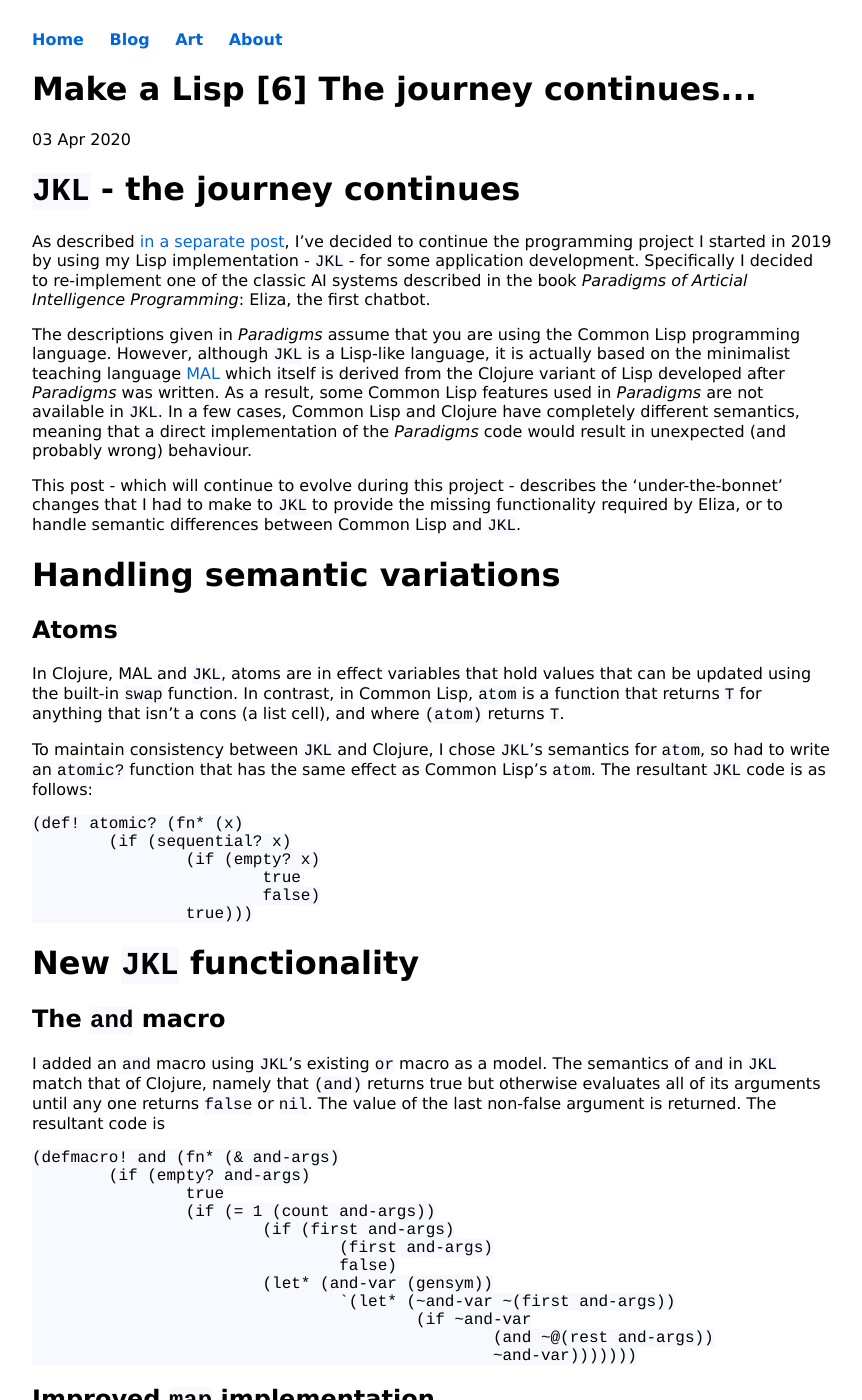
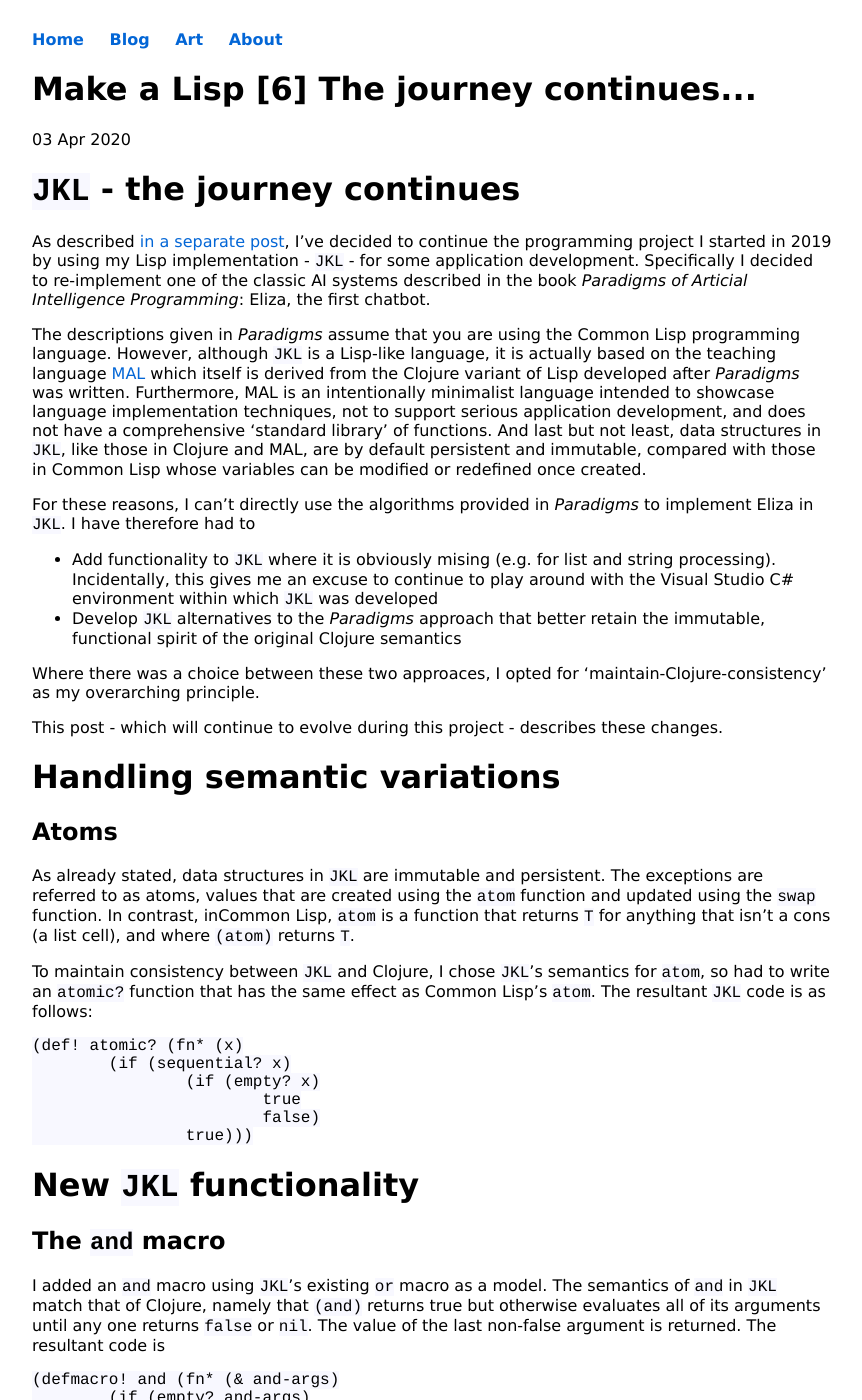
Before and after one commit to KineticLensman/KineticLensman.github.io, a Jekyll site: the page built from _posts/2020-04-03-Journey-continues.md, in a window 1280 px wide and 1400 px high. Shown: the whole window, without its empty margins (208-1070 px from the left). Built offline with Jekyll 4.4.1, drawn with Linux system fonts in a browser that asks for light colours.

Commit message:
Significant rewrite of intro

````diff
--- a/_posts/2020-04-03-Journey-continues.md
+++ b/_posts/2020-04-03-Journey-continues.md
@@ -8,15 +8,21 @@
 
 As described [in a separate post](https://www.non-kinetic-effects.co.uk/blog/2020/04/14/AI-Projects-Eliza), I've decided to continue the programming project I started in 2019 by using my Lisp implementation - `JKL` - for some application development. Specifically I decided to re-implement one of the classic AI systems described in the book *Paradigms of Articial Intelligence Programming*: Eliza, the first chatbot.
 
-The descriptions given in *Paradigms* assume that you are using the Common Lisp programming language. However, although `JKL` is a Lisp-like language, it is actually based on the minimalist teaching language [MAL](https://github.com/kanaka/mal/blob/master/process/guide.md) which itself is derived from the Clojure variant of Lisp developed after *Paradigms* was written. As a result, some Common Lisp features used in *Paradigms* are not available in `JKL`. In a few cases, Common Lisp and Clojure have completely different semantics, meaning that a direct implementation of the *Paradigms* code would result in unexpected (and probably wrong) behaviour.
+The descriptions given in *Paradigms* assume that you are using the Common Lisp programming language. However, although `JKL` is a Lisp-like language, it is actually based on the teaching language [MAL](https://github.com/kanaka/mal/blob/master/process/guide.md) which itself is derived from the Clojure variant of Lisp developed after *Paradigms* was written. Furthermore, MAL is an intentionally minimalist language intended to showcase language implementation techniques, not to support serious application development, and does not have a comprehensive 'standard library' of functions. And last but not least, data structures in `JKL`, like those in Clojure and MAL, are by default persistent and immutable, compared with those in Common Lisp whose variables can  be modified or redefined once created.
 
-This post - which will continue to evolve during this project - describes the 'under-the-bonnet' changes that I had to make to `JKL` to provide the missing functionality required by Eliza, or to handle semantic differences between Common Lisp and `JKL`.
+For these reasons, I can't directly use the algorithms provided in *Paradigms* to implement Eliza in `JKL`. I have therefore had to
+* Add functionality to `JKL` where it is obviously mising (e.g. for list and string processing). Incidentally, this gives me an excuse to continue to play around with the Visual Studio C# environment within which `JKL` was developed
+* Develop `JKL` alternatives to the *Paradigms* approach that better retain the immutable, functional spirit of the original Clojure semantics
+
+Where there was a choice between these two approaces, I opted for 'maintain-Clojure-consistency' as my overarching principle.
+
+This post - which will continue to evolve during this project - describes these changes.
 
 # Handling semantic variations
 
 ## Atoms
 
-In Clojure, MAL and `JKL`, atoms are in effect variables that hold values that can be updated using the built-in `swap` function. In contrast, in Common Lisp, `atom` is a function that returns `T` for anything that isn't a cons (a list cell), and where `(atom)` returns `T`.
+As already stated, data structures in `JKL` are immutable and persistent. The exceptions are referred to as atoms, values that are created using the `atom` function and updated using the `swap` function. In contrast, inCommon Lisp, `atom` is a function that returns `T` for anything that isn't a cons (a list cell), and where `(atom)` returns `T`.
 
 To maintain consistency between `JKL` and Clojure, I chose `JKL`'s semantics for `atom`, so had to write an `atomic?` function that has the same effect as Common Lisp's `atom`. The resultant `JKL` code is as follows:
 ```
````
